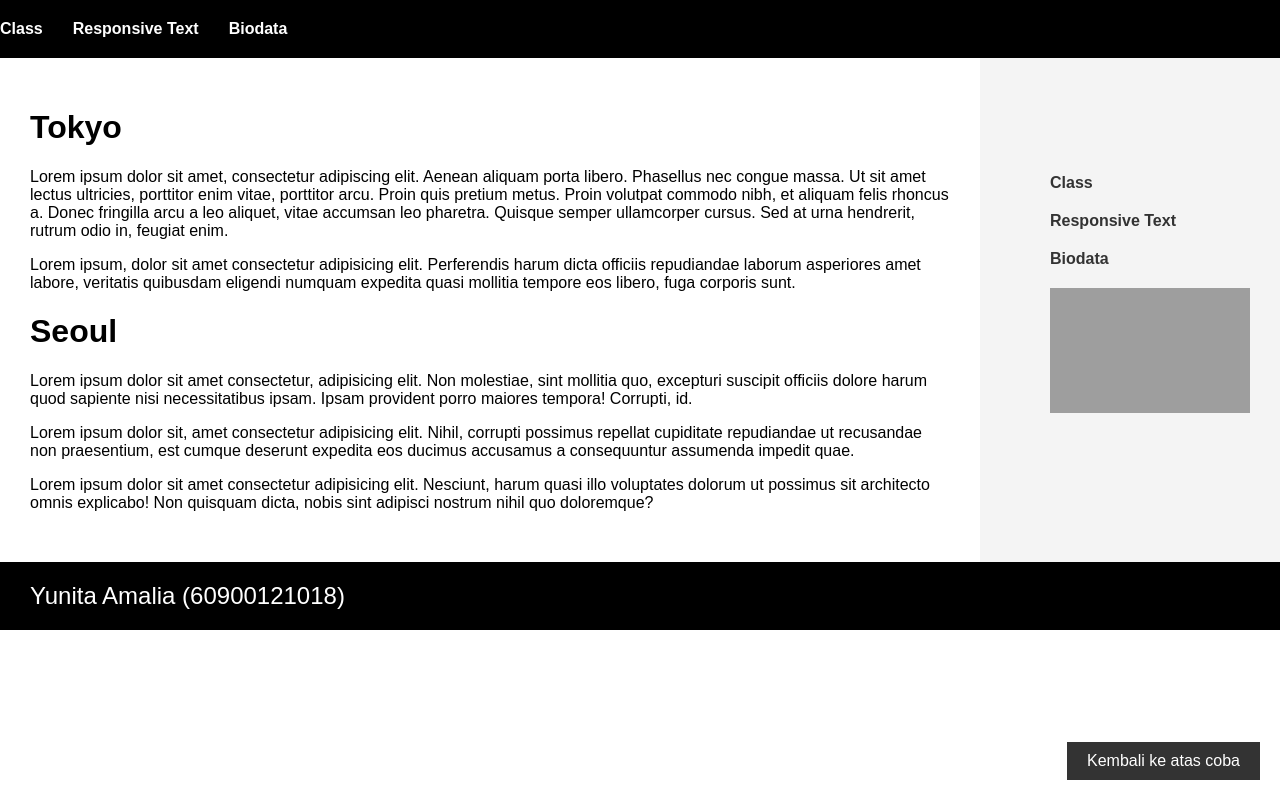
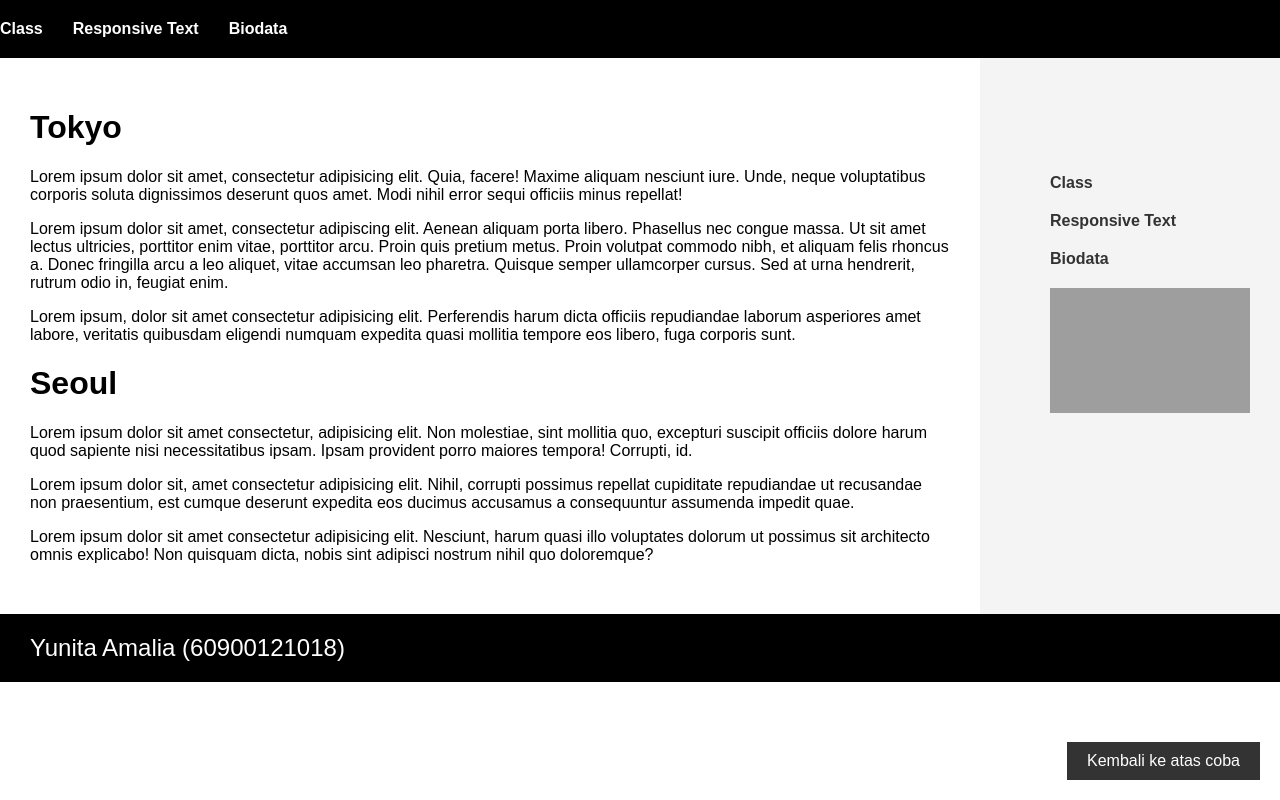
Before and after one commit to YunitaAmalia/lap5_kakas, a plain HTML site: page index.html in a window 1280 px wide. Drawn offline with Linux system fonts and the light colour scheme; grey boxes are pictures that could not be loaded.

Commit message:
mengubah dan menambahkan kalimat pada file index.html

```diff
--- a/index.html
+++ b/index.html
@@ -29,6 +29,7 @@
         <div id="content">
             <div class="content">
                 <h1>Tokyo</h1>
+                <p>Lorem ipsum dolor sit amet, consectetur adipisicing elit. Quia, facere! Maxime aliquam nesciunt iure. Unde, neque voluptatibus corporis soluta dignissimos deserunt quos amet. Modi nihil error sequi officiis minus repellat!</p>
                 <p>Lorem ipsum dolor sit amet, consectetur adipiscing elit. Aenean aliquam porta libero. Phasellus nec congue massa. Ut sit amet lectus ultricies, porttitor enim vitae, porttitor arcu. Proin quis pretium metus. Proin volutpat commodo nibh, et aliquam felis rhoncus a. Donec fringilla arcu a leo aliquet, vitae accumsan leo pharetra. Quisque semper ullamcorper cursus. Sed at urna hendrerit, rutrum odio in, feugiat enim.</p>
                 <p>Lorem ipsum, dolor sit amet consectetur adipisicing elit. Perferendis harum dicta officiis repudiandae laborum asperiores amet labore, veritatis quibusdam eligendi numquam expedita quasi mollitia tempore eos libero, fuga corporis sunt.</p>
             </div>
```
